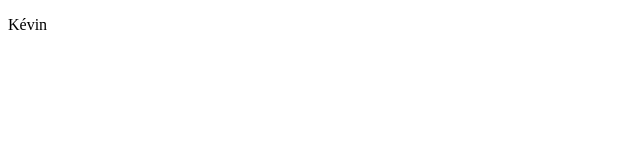
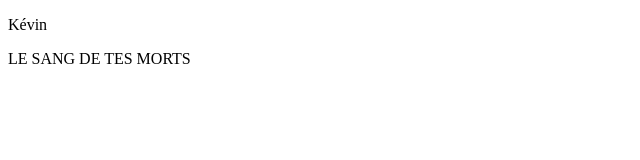
Before and after one commit to KevinLejeune/ExoGit, a plain HTML site: page index.html in a window 1280 px wide. Shown: the whole page, without its empty margins (0-640 px from the left). Drawn offline with Linux system fonts and the light colour scheme.

Commit message:
train git modifs

```diff
--- a/index.html
+++ b/index.html
@@ -6,5 +6,6 @@
   </head>
   <body>
     <p>Kévin</p>
+    <p>LE SANG DE TES MORTS</p>
   </body>
 </html>
```
